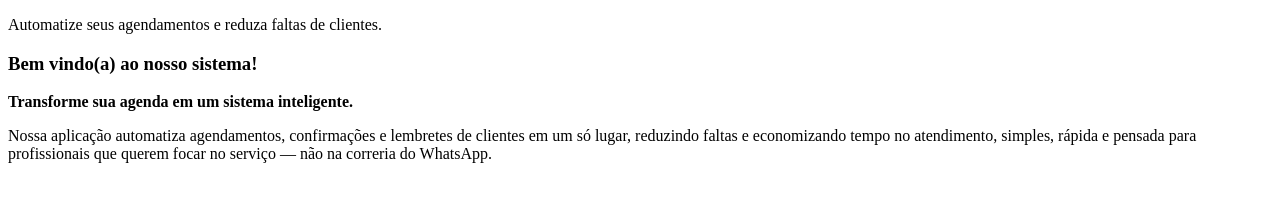
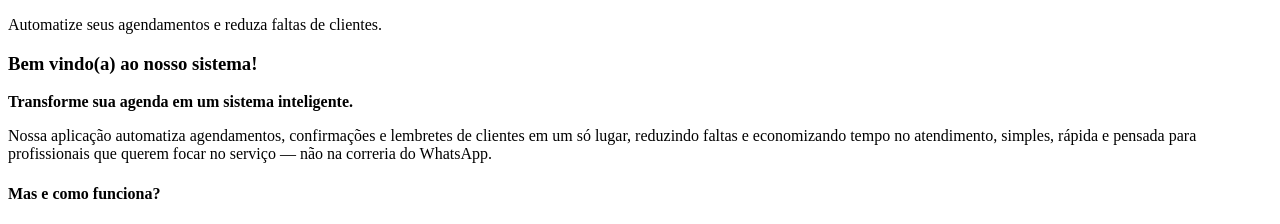
Before and after one commit to nathalidev/estudos_python, a Flask app: page / in a window 1280 px wide; the page is wider, and only the part inside the window is pictured. Shown: the part 852-1076 px from the top of that part. Before the commit the page ends 1015 px from the top of that part, so only its background shows below. Run offline with Flask 3, Linux system fonts and the light colour scheme.

Commit message:
adiciona seção explicativa sobre o funcionamento do sistema na página inicial

```diff
--- a/projeto_pratica/templates/index.html
+++ b/projeto_pratica/templates/index.html
@@ -19,6 +19,11 @@
             <p><strong>Transforme sua agenda em um sistema inteligente.</strong></p>
             <p>Nossa aplicação automatiza agendamentos, confirmações e lembretes de clientes em um só lugar, reduzindo faltas e economizando tempo no atendimento, simples, rápida e pensada para profissionais que querem focar no serviço — não na correria do WhatsApp.</p>
         </div>
+
+        <div>
+            <h4>Mas e como funciona?</h4>
+            <p></p>
+        </div>
     </main>
 </body>
 </html>
```
